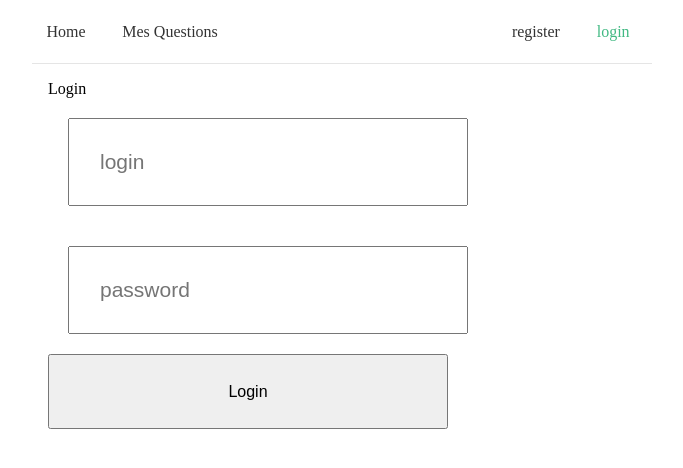
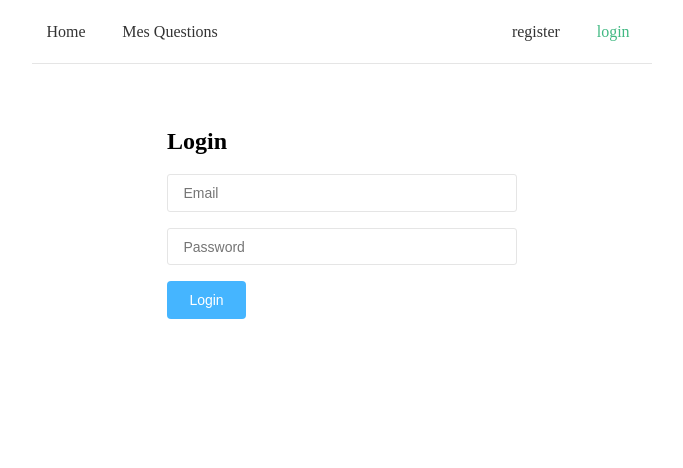
Before and after one commit to Nomentsafiidy/faq, a Vue app: page /login in a window 1280 px wide. Shown: the top 468 px of the page, without its empty margins (298-981 px from the left). Built offline with nearby package versions, Linux system fonts and the light colour scheme.

Commit message:
feat : log user

```diff
--- a/src/firebase/firebase.js
+++ b/src/firebase/firebase.js
@@ -1,7 +1,9 @@
 import * as firebaseApp from 'firebase/app';
-import { getFirestore, collection, getDocs, addDoc } from 'firebase/firestore/lite';
+import { getFirestore, collection, getDoc, doc, setDoc } from 'firebase/firestore/lite';
+import { getAuth, createUserWithEmailAndPassword, signInWithEmailAndPassword } from 'firebase/auth';
+import { ref, onUnmounted } from 'vue';
 
-import { ref, onUnmounted } from 'vue';
+import { User } from '../models/user';
 
 const config = {
     apiKey: 'AIzaSyCc3mYYqxbIdVjRGbJBu8o_IYJhCrmpkkM',
@@ -17,24 +19,26 @@ const app = firebaseApp.initializeApp(config);
 
 // const db = app.firestore();
 const db = getFirestore(app);
+
 const usersCollection = collection(db, 'user');
 
 export const saveUserToCollection = async (user) => {
-    try {
-        const docRef = await addDoc(collection(db, 'user'), {
-            ...user,
-        });
-        console.log('Document written with ID: ', docRef.id);
-    } catch (e) {
-        console.error('Error adding document: ', e);
-    }
+    // const docRef = await addDoc(collection(db, 'user'), {
+    //     ...user,
+    // });
+    await setDoc(doc(db, 'users', user.id), {
+        ...user,
+    });
 };
 
-export const getUser = async (id) => {
-    console.log(id);
-    const snapshot = await getDocs(usersCollection);
-    const cityList = snapshot.docs.map((doc) => doc.data());
-    return cityList;
+export const getUserById = async (id) => {
+    const docRef = doc(db, 'users', id);
+    const docSnap = await getDoc(docRef);
+    if (docSnap.exists()) {
+        return { id: docSnap.id, ...docSnap.data() };
+    } else {
+        return null;
+    }
 };
 
 export const updateUser = (id, user) => {
@@ -53,3 +57,24 @@ export const useLoadUsers = () => {
     onUnmounted(close);
     return users;
 };
+
+const auth = getAuth(app);
+
+//Fire Auth
+export const signUp = async (user) => {
+    const userCredential = await createUserWithEmailAndPassword(auth, user.email, user.password);
+    user.id = userCredential.user.uid;
+    delete user.password;
+    await saveUserToCollection(user);
+    return user;
+};
+
+export const signIn = async (login) => {
+    const userCredential = await signInWithEmailAndPassword(auth, login.email, login.password);
+    if (userCredential) {
+        const tmpUser = await getUserById(userCredential.user.uid);
+        if (tmpUser) {
+            return new User(tmpUser);
+        }
+    }
+};
--- a/src/models/model-base.js
+++ b/src/models/model-base.js
@@ -25,6 +25,7 @@ export class ModelBase {
                 }
             }
             if (typeof obj == 'object') {
+                console.log('object asign');
                 Object.assign(this, obj);
             } else {
                 console.warn('[HibouLib.ModalBase - instanciate] This variable is not an object:', obj);
@@ -44,7 +45,7 @@ export class ModelBase {
             column;
         for (column in this) {
             //console.debug('[ModelBase - getProperties] column:', column);
-            if (this.hasOwnProperty(column) && !(this[column] instanceof ModelBase)) {
+            if (!(this[column] instanceof ModelBase)) {
                 //cconsole.debug('[ModelBase - getProperties]', column, this[column]);
                 properties[column] = this[column];
             }
--- a/src/models/user.js
+++ b/src/models/user.js
@@ -9,6 +9,7 @@ export class User extends ModelBase {
 
     constructor(obj) {
         super(obj);
+        this.setProperties(obj);
         this.isAdmin = this.isAdmin ? this.isAdmin : false;
     }
 }
--- a/src/views/user/login/LoginPage.vue
+++ b/src/views/user/login/LoginPage.vue
@@ -1,30 +1,59 @@
 <template>
     <div>
+        <ProgessBar :loading="loading" />
+        <div class="l_container">
             <h3>Login</h3>
-        <form @submit.prevent="pressed">
-            <div class="login">
-                <input type="text" placeholder="login" v-model="email" />
+            <form @submit.prevent="onSignIn">
+                <div class="input_group">
+                    <input class="input" type="email" required placeholder="Email" v-model="login.email" />
                 </div>
-            <div class="password">
-                <input type="password" placeholder="password" v-model="password" />
+                <div class="input_group">
+                    <input class="input" type="password" required placeholder="Password" v-model="login.password" />
                 </div>
-            <button>Login</button>
+                <button class="btn btn_primary">Login</button>
             </form>
-        <div class="error" v-if="error">{{ error.message }}</div>
+            <Alert v-if="error" :message="error.message" :type="'error'" />
+        </div>
     </div>
 </template>
 
 <script>
+import ProgessBar from '../../../components/progress-bar/ProgressBar.vue';
+import Alert from '../../../components/alert/Alert.vue';
+import { signIn } from './../../../firebase/firebase';
+
 export default {
     data() {
         return {
+            login: {
                 email: '',
                 password: '',
+            },
             error: '',
+            loading: false,
         };
     },
+    components: {
+        ProgessBar,
+        Alert,
+    },
     methods: {
-        pressed() {
+        onSignIn: async function () {
+            try {
+                this.loading = true;
+                const user = await signIn(this.login);
+                this.loading = false;
+                if (user) {
+                    if (user.isAdmin) {
+                        this.$router.replace('/admin/home');
+                    } else {
+                        this.$router.replace('/home');
+                    }
+                }
+            } catch (error) {
+                this.error = error;
+                this.loading = false;
+            }
             //TODO
             // firebase
             //     .auth()
@@ -42,23 +71,16 @@ export default {
 </script>
 
 <style lang="scss" scoped>
-div {
-    color: inherit;
+.l_container {
+    width: 350px;
+    margin: 64px auto;
+}
+h3 {
+    font-size: 24px;
+    margin-bottom: 0.8em;
+    font-weight: bold;
 }
 input {
-    width: 400px;
-    padding: 30px;
-    margin: 20px;
-    font-size: 21px;
-}
-
-button {
-    width: 400px;
-    height: 75px;
-    font-size: 100%;
-}
-
-.error {
-    color: red;
+    width: 100%;
 }
 </style>
--- a/src/views/user/register/RegisterPage.vue
+++ b/src/views/user/register/RegisterPage.vue
@@ -5,18 +5,18 @@
             <h3>Register</h3>
             <form @submit.prevent="onSignUp">
                 <div class="input_group">
-                    <input class="input" type="text" v-model="user.pseudo" placeholder="Pseudo" />
+                    <input class="input" required type="text" v-model="user.pseudo" placeholder="Pseudo" />
                 </div>
                 <div class="input_group">
-                    <input class="input" type="email" v-model="user.email" placeholder="Email" />
+                    <input class="input" required type="email" v-model="user.email" placeholder="Email" />
                 </div>
                 <div class="input_group">
-                    <input class="input" type="password" v-model="user.password" placeholder="Password" />
+                    <input class="input" required type="password" v-model="user.password" placeholder="Password" />
                 </div>
                 <button class="btn btn_primary" type="submit">Register</button>
             </form>
             <Alert v-if="success" :message="'Success'" :type="'success'" />
-            <Alert v-if="error" :message="'error.message'" :type="'error'" />
+            <Alert v-if="error" :message="error.message" :type="'error'" />
         </div>
     </div>
 </template>
@@ -25,7 +25,7 @@
 // //components import
 import ProgessBar from '../../../components/progress-bar/ProgressBar.vue';
 import Alert from '../../../components/alert/Alert.vue';
-import { saveUserToCollection } from '../../../firebase/firebase';
+import { signUp } from '../../../firebase/firebase';
 
 export default {
     data() {
@@ -46,30 +46,25 @@ export default {
     },
     methods: {
         onSignUp: async function () {
-            this.loading = true;
-            await saveUserToCollection({ ...this.user });
-            this.loading = false;
-            // firebase
-            //     .auth()
-            //     .createUserWithEmailAndPassword(this.email, this.password)
-            //     .then(async (res) => {
-            //         console.log('res firebase create user =>', res);
-            //         // const user = new User({
-            //         //     id: res.user?.uid,
-            //         //     ...this.user,
-            //         // });
-            //         // delete user.password;
-            //         // const dbRes = await db
-            //         //     .collection('users')
-            //         //     .doc(user.id)
-            //         //     .set({
-            //         //         ...user,
-            //         //     });
-            //         // console.log(dbRes);
-            //         // this.loading = false;
-            //         // this.$router.replace({ name: 'secret' });
-            //     })
-            //     .catch((error) => (this.error = error));
+            try {
+                this.loading = true;
+                await signUp({ ...this.user });
+                this.loading = false;
+                this.success = true;
+                setTimeout(() => {
+                    this.$router.replace('/home');
+                }, 2000);
+            } catch (error) {
+                this.error = error;
+                this.loading = false;
+            }
+        },
+        resetForm() {
+            this.user = {
+                pseudo: '',
+                email: '',
+                password: '',
+            };
         },
     },
 };
```
Lines whose indentation alone changed are shown as unchanged.
